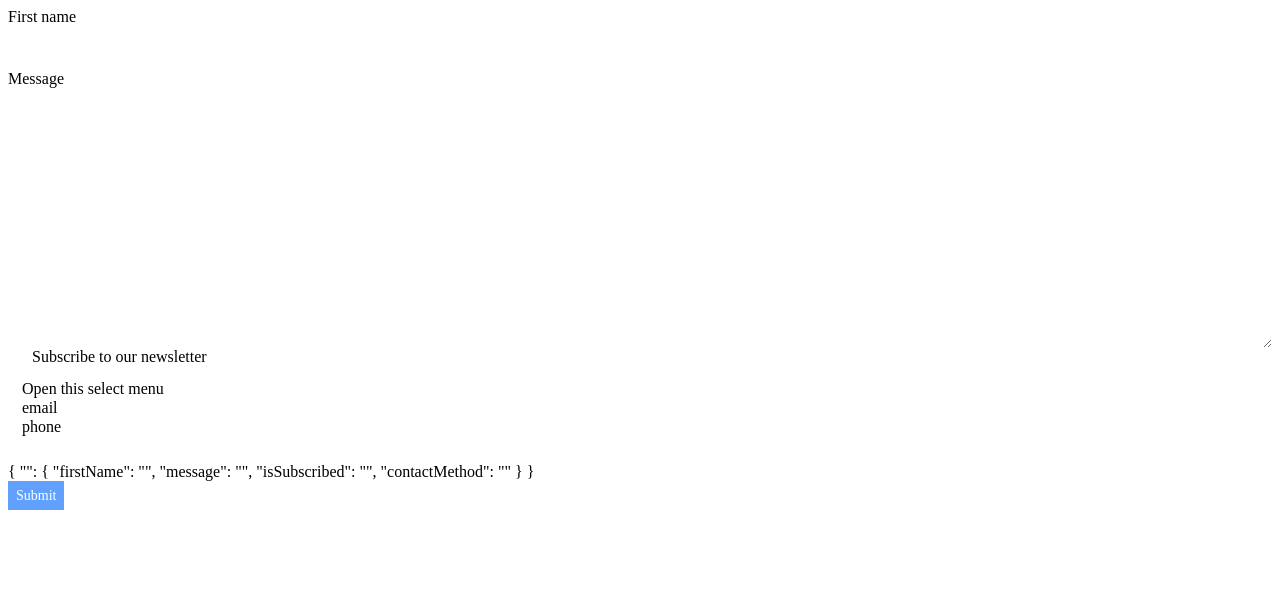
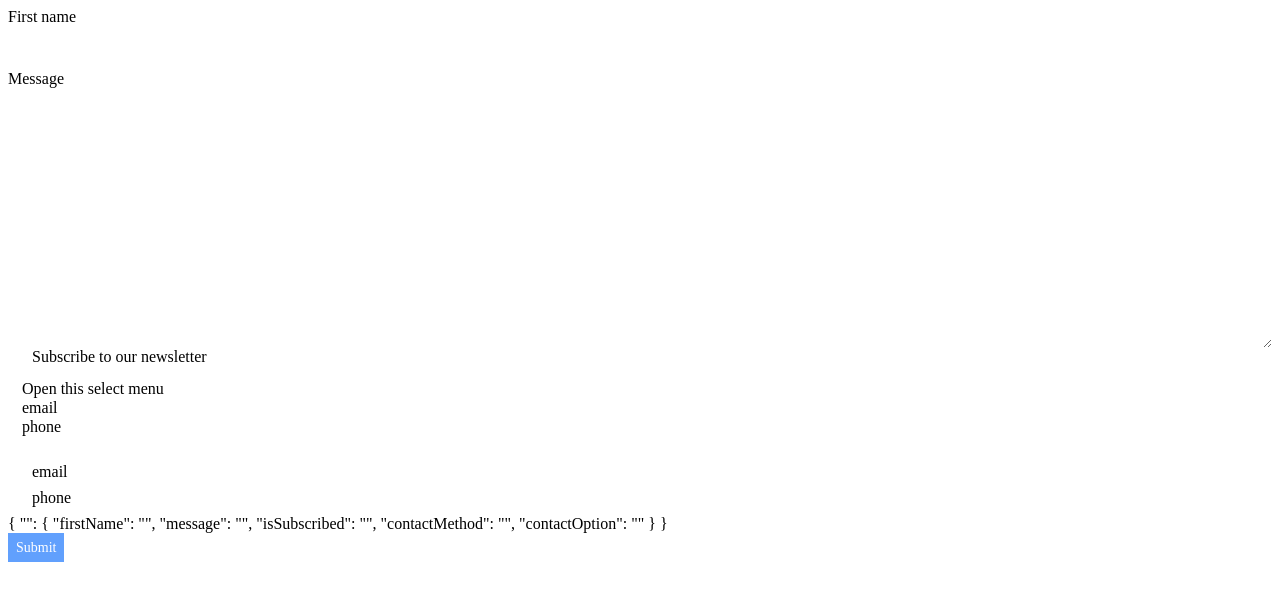
Before and after one commit to Mouhamet99/LetsAngular, an Angular app: page / in a window 1280 px wide. Shown: the top 600 px of the page. Built offline with nearby package versions, Linux system fonts and the light colour scheme.

Commit message:
work with radio button

```diff
--- a/src/app/contact-form/contact-form.component.html
+++ b/src/app/contact-form/contact-form.component.html
@@ -36,6 +36,13 @@
       <option selected>Open this select menu</option>
       <option *ngFor="let method of contactMethods" [ngValue]="method">{{method.name}}</option>
     </select>
+
+    <div class="form-check" *ngFor="let method of contactMethods">
+      <label for="contactOption" class="form-check-label" >
+        {{method.name}}
+        <input type="radio" ngModel name="contactOption" [value]="method.id" class="form-check-input">
+      </label>
+    </div>
   </div>
   {{f.value | json}}
   <div class="form-group">
```
